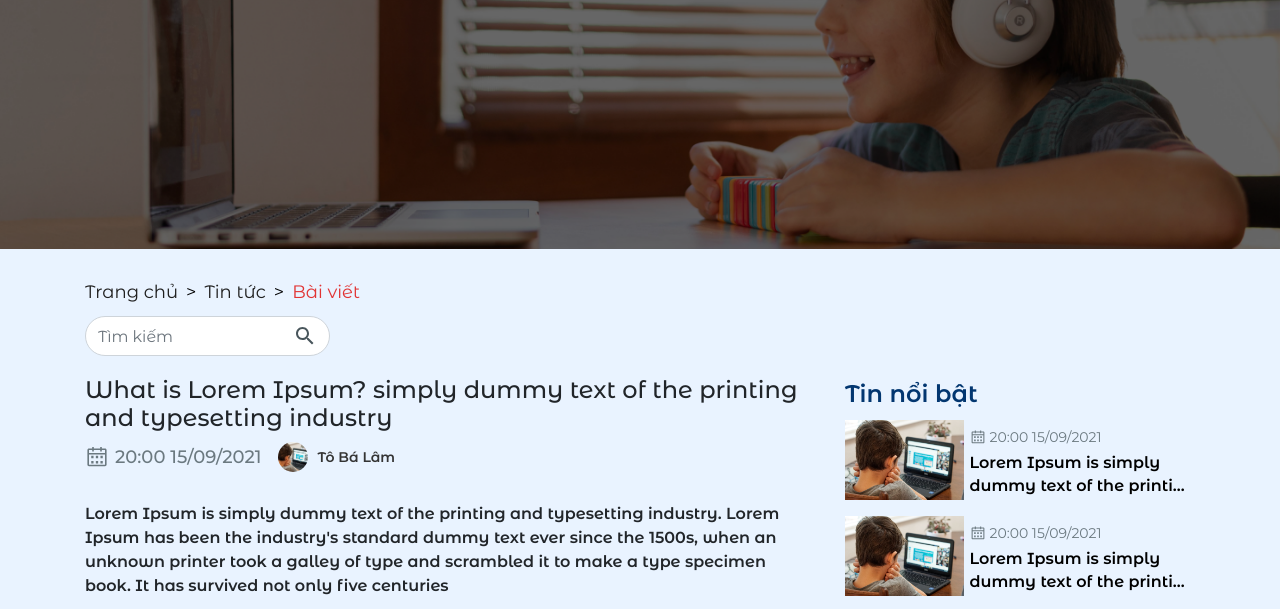
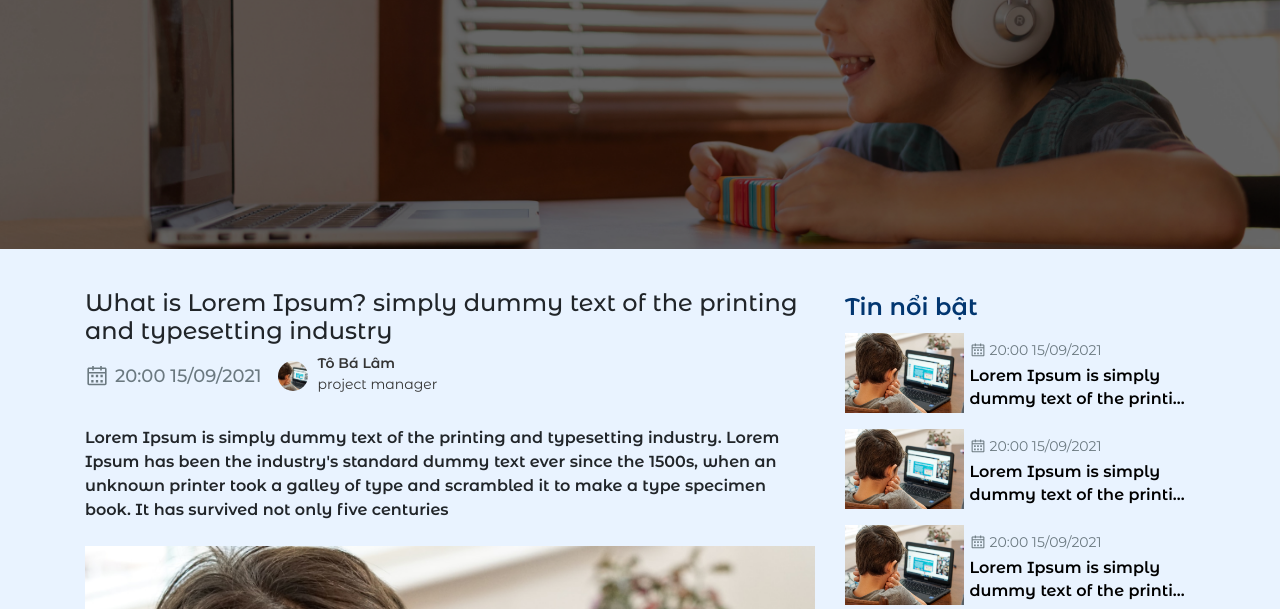
Before and after one commit to VuphanMinh/ACL-landing, a plain HTML site: page news-details.html in a window 1280 px wide. Shown: the part 113-722 px from the top of the page. Drawn offline with nearby package versions, Linux system fonts and the light colour scheme.

Commit message:
add position

```diff
--- a/css/style.scss
+++ b/css/style.scss
@@ -378,7 +378,7 @@ ul.breadcrumb {
     &.header-wrap__news {
         background-image: url('../img/images/IMG-news-category.png');
         padding: 20px 0px;
-        margin-bottom: 10px;
+        margin-bottom: 40px;
     }
 
     .header-wrap__content {
@@ -1473,10 +1473,20 @@ ul.breadcrumb {
         }
 
         .authen__content {
-            font-weight: 600;
-            font-size: 14px;
-            line-height: 17px;
-            color: #343434;
+            .authen__content--name {
+                font-weight: 600;
+                font-size: 14px;
+                line-height: 17px;
+                color: #343434;
+            }
+
+            & > span {
+                font-weight: 400;
+                font-size: 14px;
+                line-height: 17px;
+                color: #343434;
+            }
+
         }
     }
 }
--- a/news-details.html
+++ b/news-details.html
@@ -83,7 +83,7 @@
     <section>
       <div class="content-wrap">
         <div class="container">
-          <div class="category-wrap">
+          <!-- <div class="category-wrap">
             <div class="category-wrap__breadcrumb">
               <ul class="breadcrumb">
                   <li><a href="#">Trang chủ</a></li>
@@ -99,7 +99,7 @@
                   </span>
                 </div>
 
-                <!-- <div class="form-custom">
+                 <div class="form-custom">
                   <select class="form-control form-custom__select" id="exampleFormControlSelect2">
                     <option>Sắp xếp theo <b>ngày tạo</b></option>
                     <option>Sắp xếp theo <b>tin nổi bật</b></option>
@@ -126,7 +126,8 @@
                     <img src="img/images/IMG-details.png" alt="details" />
                   </div>
                   <div class="authen__content">
-                    Tô Bá Lâm
+                    <div class="authen__content--name">Tô Bá Lâm</div>
+                    <span>project manager</span>
                   </div>
                 </div>
               </div>
```
Also changed, not shown: css/style.css, 1 other file.
